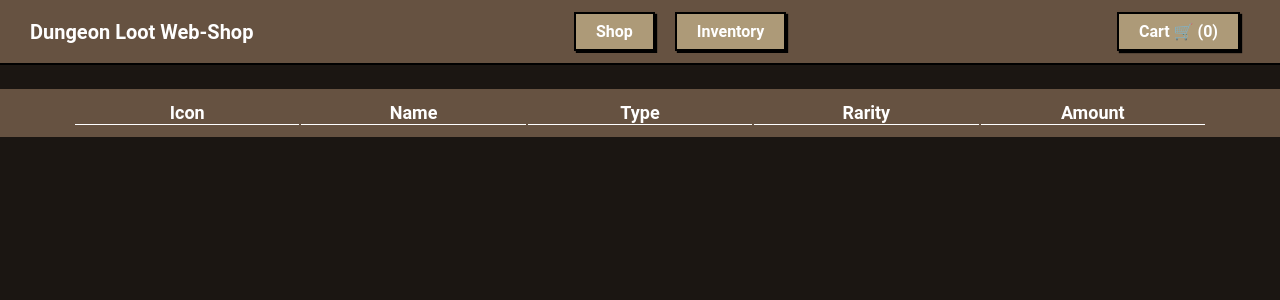
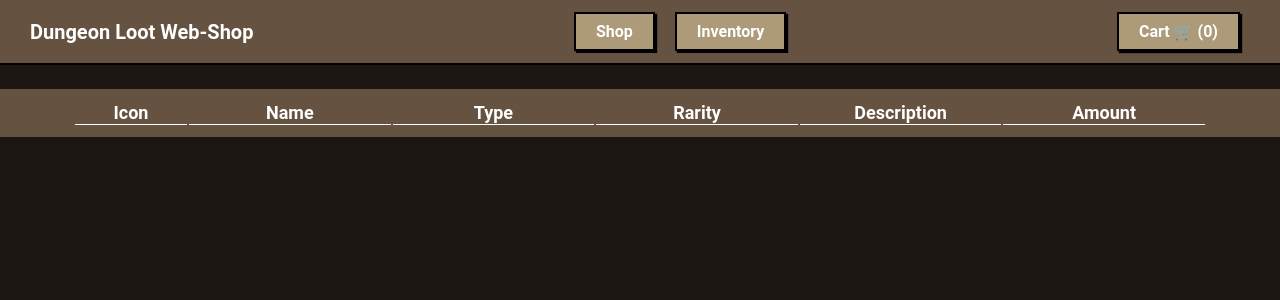
Before and after one commit to kasp470f/react_project, a React (Create React App) app: page /inventory in a window 1280 px wide. Shown: the top 300 px of the page. Built offline with nearby package versions, Linux system fonts and the light colour scheme.

Commit message:
Changed around some style

```diff
--- a/src/pages/Inventory.jsx
+++ b/src/pages/Inventory.jsx
@@ -4,7 +4,7 @@ export let InventoryList = []
 
 export function Inventory(props) {
     return (
-        <div className='cartPage'>
+        <div className='inventoryPage'>
             <table>
                 <thead>
                     <HeaderRow />
@@ -23,6 +23,7 @@ function HeaderRow() {
             <th>Name</th>
             <th>Type</th>
             <th>Rarity</th>
+            <th>Description</th>
             <th>Amount</th>
         </tr>
     );
@@ -36,6 +37,7 @@ function InventoryRow(props) {
             <td>{itemInfo.name}</td>
             <td>{itemInfo.type}</td>
             <td>{itemInfo.rarity}</td>
+            <td>{itemInfo.description}</td>
             <td>{itemInfo.amount}</td>
         </tr>
     );
--- a/src/stylesheet.css
+++ b/src/stylesheet.css
@@ -301,20 +301,20 @@ body {
 }
 
 /* Cart CSS */
-.cartPage {
+.cartPage, .inventoryPage {
     text-align: center;
     padding: 10px;
     background-color: var(--primary-color);
 }
 
-.cartPage table {
+.cartPage table, .inventoryPage table {
     margin: auto;
     box-sizing: border-box;
     width: 90%;
     color: white;
 }
 
-.cartPage table th {
+.cartPage table th, .inventoryPage table th {
     font-weight: bold;
     font-size: large;
     border-bottom: 1px solid;
@@ -322,21 +322,25 @@ body {
     padding: 1px;
 }
 
-.cartPage table td {
+.inventoryPage table th:nth-child(1) {
+    width: 10%;
+}
+
+.cartPage table td, .inventoryPage table td {
     font-weight: normal;
     font-size: medium;
 }
 
-.cartPage table tfoot td{
+.cartPage table tfoot td, .inventoryPage table tfoot td {
     font-weight: bold;
     font-size: large;
     border-top: 1px solid;
     text-align: center;
 }
-.cartPage table tbody tr td img {
+.cartPage table tbody tr td img, .inventoryPage table tbody tr td img {
     width: 3rem;
 }
-.cartPage tfoot div {
+.cartPage tfoot div, .inventoryPage tfoot div {
     text-decoration: none;
     display: inline-block;
     padding: 8px 20px;
@@ -352,12 +356,12 @@ body {
     cursor: pointer;
 }
 
-.cartPage tfoot div:hover {
+.cartPage tfoot div:hover, .inventoryPage tfoot div:hover {
     background-color: var(--secondary-color);
     transition: 0.3s;
 }
 
-.cartPage tbody ul {
+.cartPage tbody ul, .inventoryPage tbody ul {
     list-style: none;
 }
 
```
